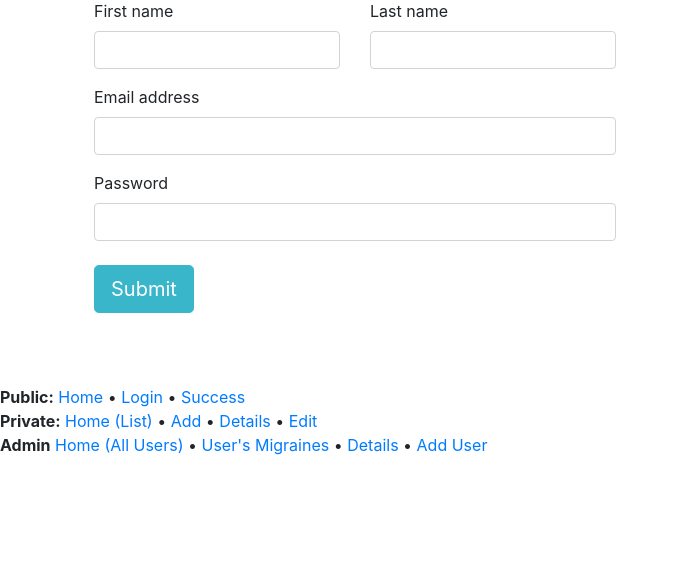
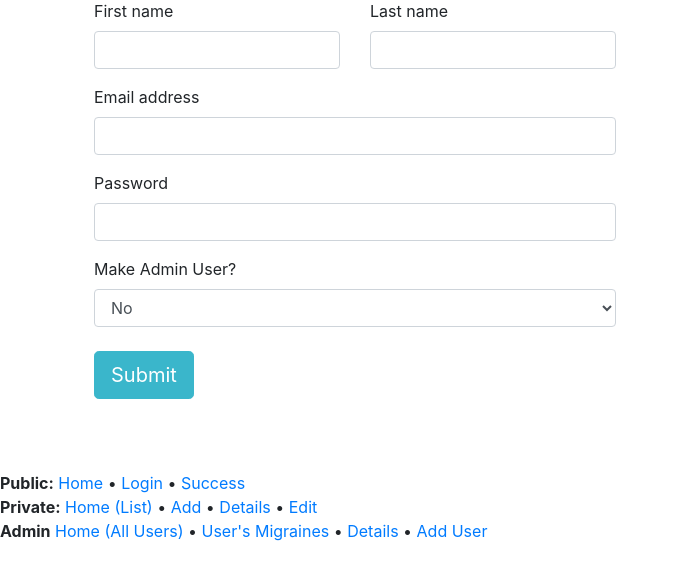
Before and after one commit to rwbaker/ITGM-727-Final, a PHP site: page /admin/adduser.php in a window 1280 px wide. Shown: the part 195-762 px from the top of the page, without its empty margins (0-679 px from the left). Run offline with PHP 8.4, Linux system fonts and the light colour scheme; the visitor is signed in with stand-in values (Sample User, id 1).

Commit message:
Added 'admin'  user type in Add User

```diff
--- a/www/includes/functions/createuser.php
+++ b/www/includes/functions/createuser.php
@@ -12,7 +12,7 @@ function fail($err = "")
     echo "Something went wrong. Please try again later. " . $err;
 }
 
-function createUser($firstname, $lastname, $email, $password)
+function createUser($firstname, $lastname, $email, $password, $user_type)
 {
 
     // Standard & reusable db connection
@@ -25,10 +25,10 @@ function createUser($firstname, $lastname, $email, $password)
     }
 
     // Prepare an insert statement
-    $stmt = mysqli_prepare($link, "INSERT INTO user (first_name, last_name, email, password_hash) VALUES (?, ?, ?, ?)");
+    $stmt = mysqli_prepare($link, "INSERT INTO user (first_name, last_name, email, password_hash, user_type) VALUES (?, ?, ?, ?, ?)");
 
     // Bind variables to the prepared statement as parameters
-    mysqli_stmt_bind_param($stmt, "ssss", $firstname, $lastname, $email, $param_password);
+    mysqli_stmt_bind_param($stmt, "sssss", $firstname, $lastname, $email, $param_password, $user_type);
 
     // Set parameters
   $param_password = password_hash($password, PASSWORD_DEFAULT); // Creates a password hash
--- a/www/includes/signup.php
+++ b/www/includes/signup.php
@@ -1,3 +1,16 @@
+<?php
+
+  // session_start();
+
+  $is_admin = false;
+
+  if (isset($_SESSION["loggedin"]) || $_SESSION["loggedin"] == true) {
+      if ($_SESSION["user_type"] == "admin") {
+          $is_admin = true;
+      }
+  }
+
+?>
 
             <div class="row">
               <div class="col">
@@ -28,4 +41,18 @@
               <span class="help-block"><?php echo $password_err; ?></span>
             </div>
 
+            <?php
+            if ($is_admin == true) {
+                echo '
+              <div class="form-group">
+                <label for="">Make Admin User?</label>
+                <select id="inputUserType" name="form-select-usertype" class="form-control">
+                  <option value="">No</option>
+                  <option value="admin">Yes</option>
+                </select>
+              </div>
+              ';
+            }
+            ?>
+
             <button type="submit" name="submit" class="btn btn-primary btn-lg mt-2">Submit</button>
```
Also changed, not shown: www/admin/index.php (+11 -1 lines).
